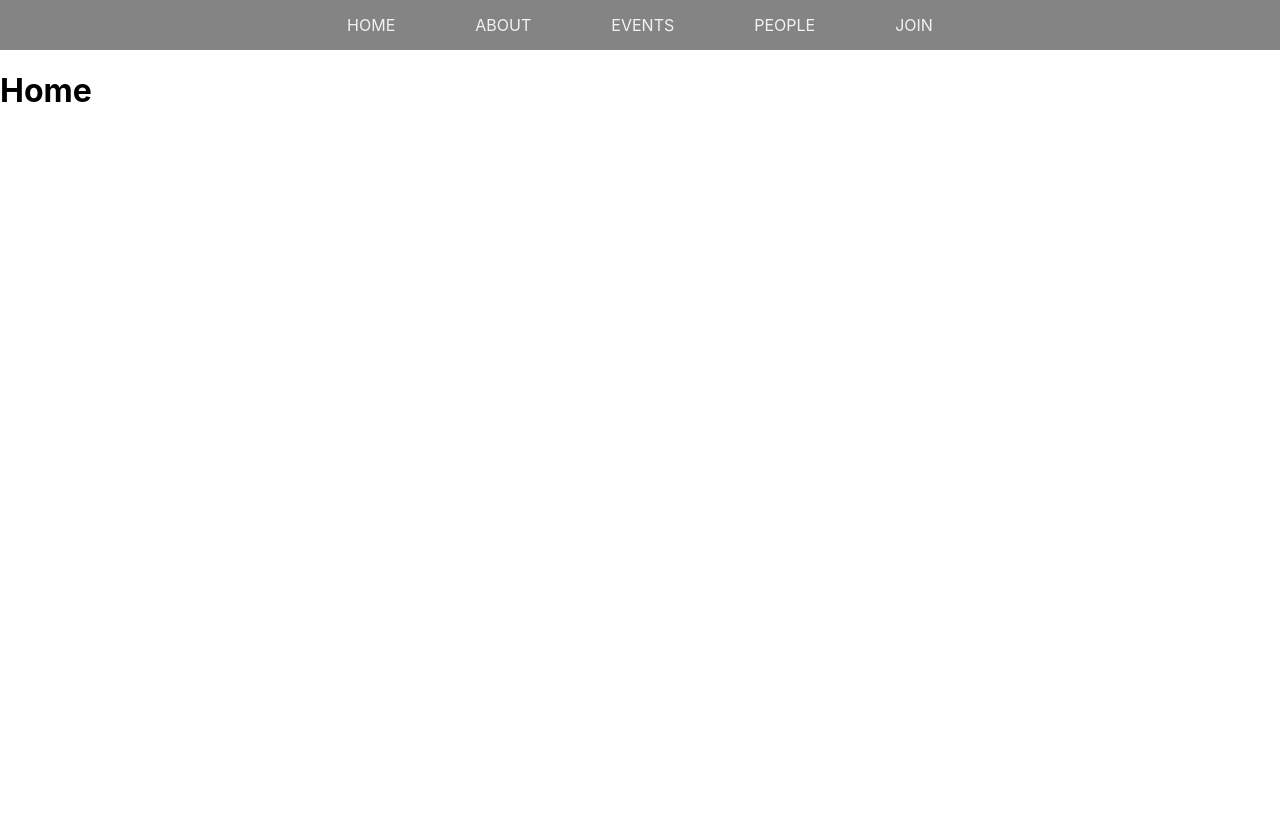
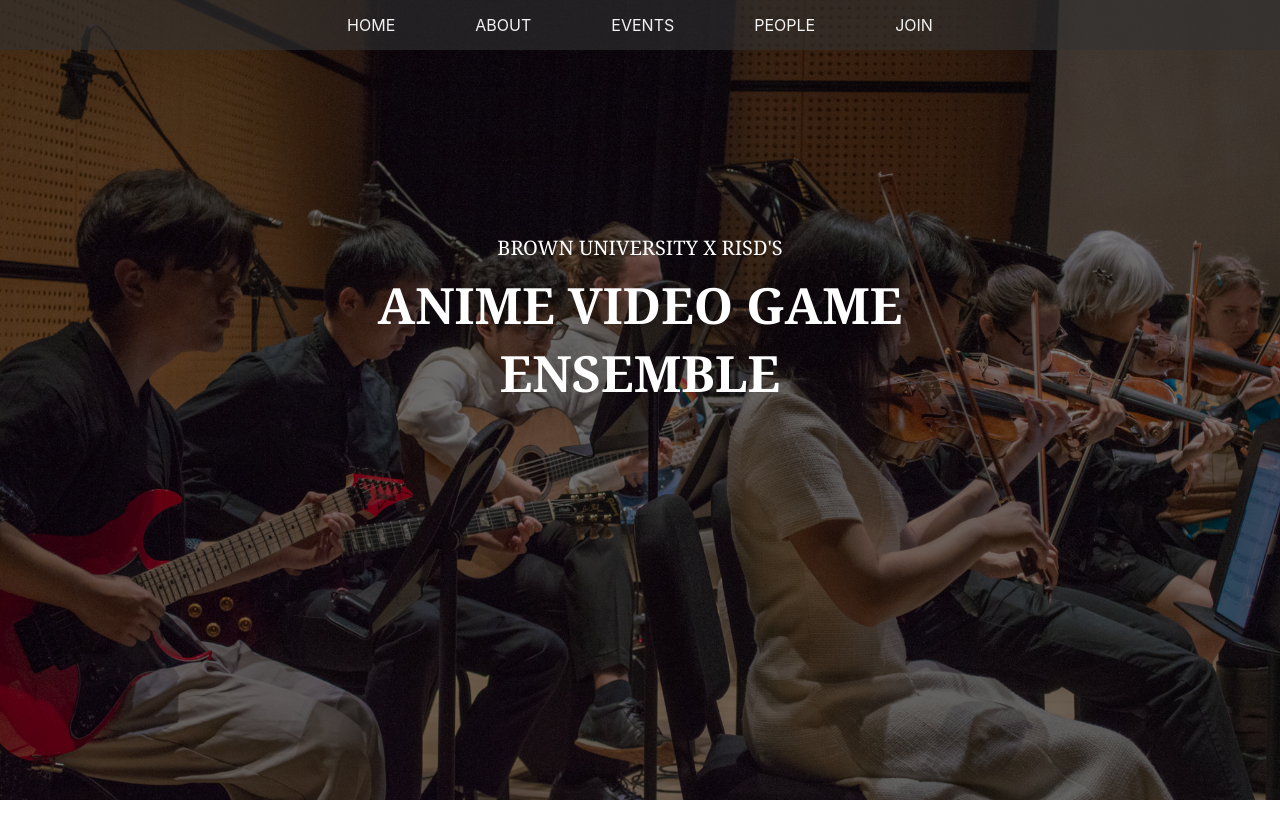
Before and after one commit to brownavge/brownavge.github.io, a React (Create React App) app: page / in a window 1280 px wide. Shown: the top 838 px of the page. After the commit the page ends 800 px from the top, so only its background shows below. Built offline with nearby package versions, Linux system fonts and the light colour scheme.

Commit message:
landing page layout

```diff
--- a/src/css/style.css
+++ b/src/css/style.css
@@ -1,11 +1,13 @@
 .navbar {
-    overflow: hidden;
-    background-color: rgba(51, 51, 51, 0.6);
+  position: fixed;
+  top: 0;
+  width: 100%;
+  background-color: rgba(51, 51, 51, 0.6); /* semi-transparent background */
   display: flex;
-    justify-content: center; /* Centers the links horizontally */
-    align-items: center; /* Centers the links vertically */
-    padding: 5px 0; /* Padding for the navbar */
-
+  justify-content: center; /* horizontal center */
+  align-items: center; /* vertical center */
+  padding: 5px 0;
+  z-index: 1000; /* force navbar above the image */
 }
 
 .navbar a {
@@ -19,17 +21,49 @@
 }
 
 .navbar a:hover {
-    color: black;
-  }
-
-  /* Page content */
-  .content {
-    padding: 16px;
+  color: rgb(241, 222, 15);
 }
 
 .sticky {
   position: fixed;
   top: 0;
   width: 100%;
-    z-index: 1000; /* Ensure it stays on top */
 }
+
+.content {
+  padding: 16px;
+}
+
+.centered {
+  display: flex;
+  flex-direction: column;
+  align-items: center;
+  justify-content: center;
+  color: white;
+  font-family: Cambria, Cochin, Georgia, Times, 'Times New Roman', serif;
+  font-size: 20px;
+  position: absolute;
+  top: 40%;
+  left: 50%;
+  transform: translate(-50%, -50%);
+  text-align: center;
+}
+
+.centered p {
+  margin: 5px 0;
+}
+
+img {
+  object-fit: cover;
+  width: 100%;
+  height: 100vh; /* viewport height */
+}
+
+.overlay {
+  position: absolute;
+  top: 0;
+  left: 0;
+  width: 100%;
+  height: 100%;
+  background-color: rgba(0, 0, 0, 0.5);
+}
--- a/src/pages/Home.js
+++ b/src/pages/Home.js
@@ -1,17 +1,28 @@
 import React from 'react';
+import guitars from'../images/guitars.jpg';
 
 
 const Home = () => {
+  // const navbar = document.querySelector('.navbar');
+  // let top = navbar.offsetTop;
+
+  // function stickynavbar() {
+  //   if (window.scrollY >= top) {
+  //     navbar.classList.add('sticky');
+  //   } else {
+  //     navbar.classList.remove('sticky');
+  //   }
+  // }
+  // window.addEventListener('scroll', stickynavbar);
   return (
-    <div
-      style={{
-        display: 'flex',
-        justifyContent: 'centre',
-        alignItems: 'centre',
-        height: '100vh'
-      }}
-    >
-      <h1>Home</h1>
+    <div style={{ position: 'relative', height: '100vh', overflow: 'hidden' }}>
+      <img src={guitars} alt="guitars.jpg" />
+      <div class="overlay"></div>
+      <div className="centered">
+        <p style={{ fontSize: '20px' }}>BROWN UNIVERSITY X RISD'S</p>
+        <p style={{ fontSize: '50px' }}><b>ANIME VIDEO GAME ENSEMBLE</b></p>
+      </div>
+
 
     </div>
   );
```
Also changed, not shown: src/images/guitars.jpg (added). Lines whose indentation alone changed are shown as unchanged.
